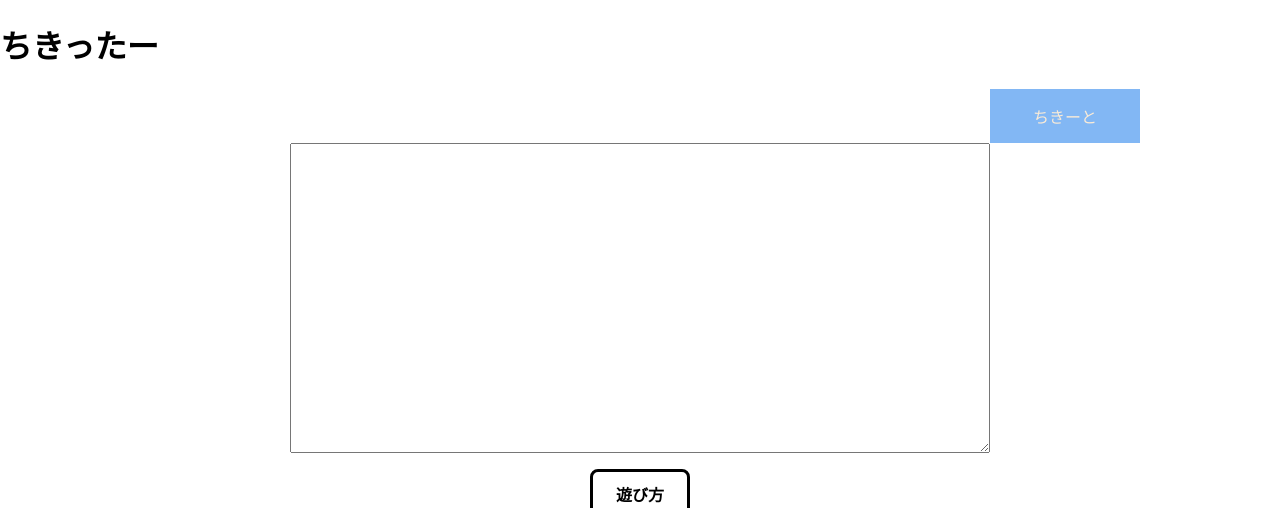
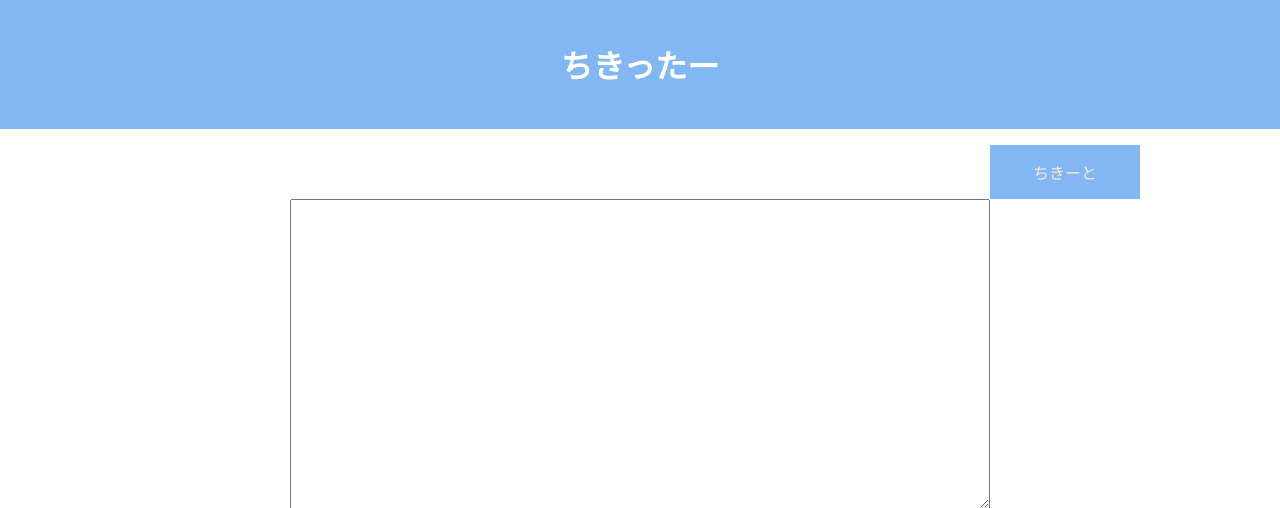
Before and after one commit to nokko-nokko/chikitter, a Flask app: page / in a window 1280 px wide. Shown: the top 508 px of the page. Run offline with Flask 2, Linux system fonts and the light colour scheme.

Commit message:
ヘッダーなおした2

```diff
--- a/app/templates/home.html
+++ b/app/templates/home.html
@@ -9,7 +9,7 @@
     </head>
     <body>
        <header>
-        <div class="johnny"><h1>ちきったー</h1></div>
+        <div class="skyblueheader"><h1>ちきったー</h1></div>
 
         </header>
        <div class="exceptheader">
--- a/app/templates/howto.html
+++ b/app/templates/howto.html
@@ -6,7 +6,7 @@
         <link rel="stylesheet" href="../static/css/homehowto.css">
     </head>
     <body>
-            <div class="johnny"><h1>ちきったー</h1></div>
+            <div class="skyblueheader"><h1>ちきったー</h1></div>
             <div class="daniel"><h1>あそびかた</h1></div>
         <div class="exceptheader">
             <main>
```
